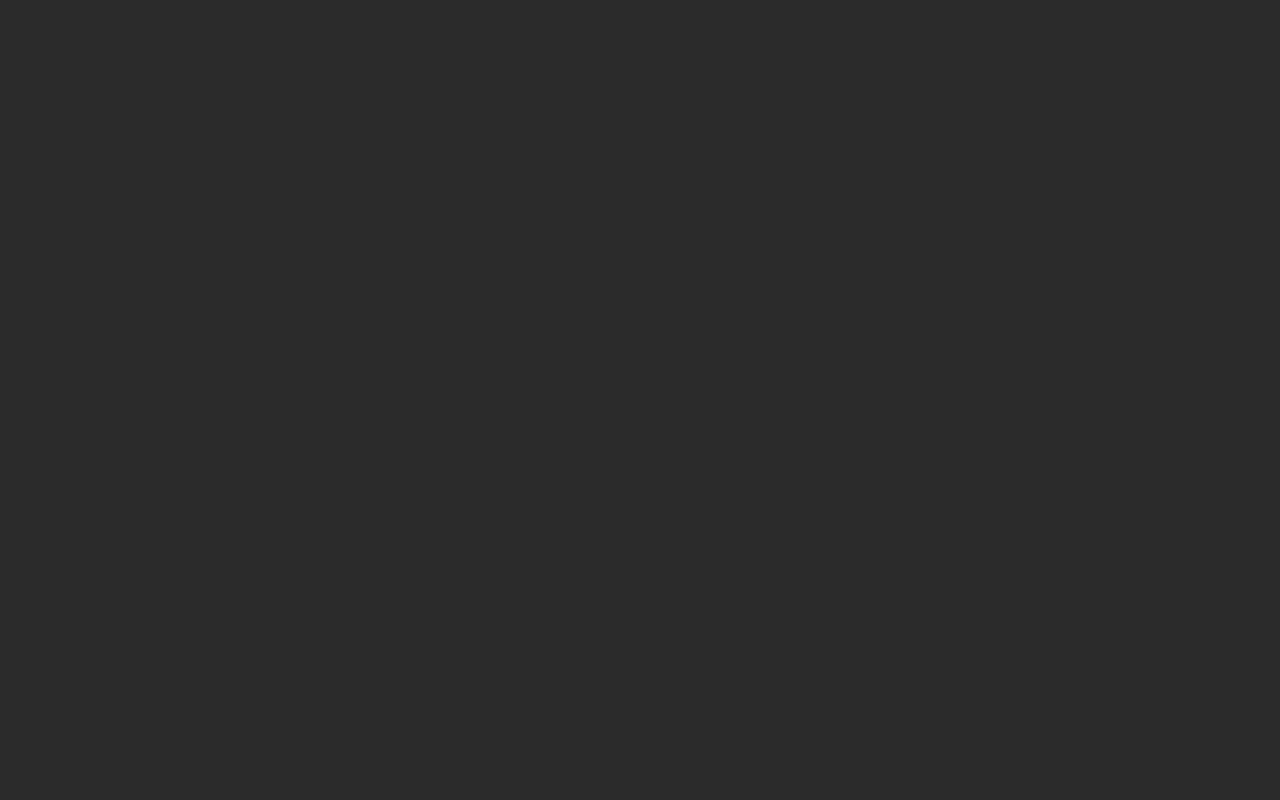
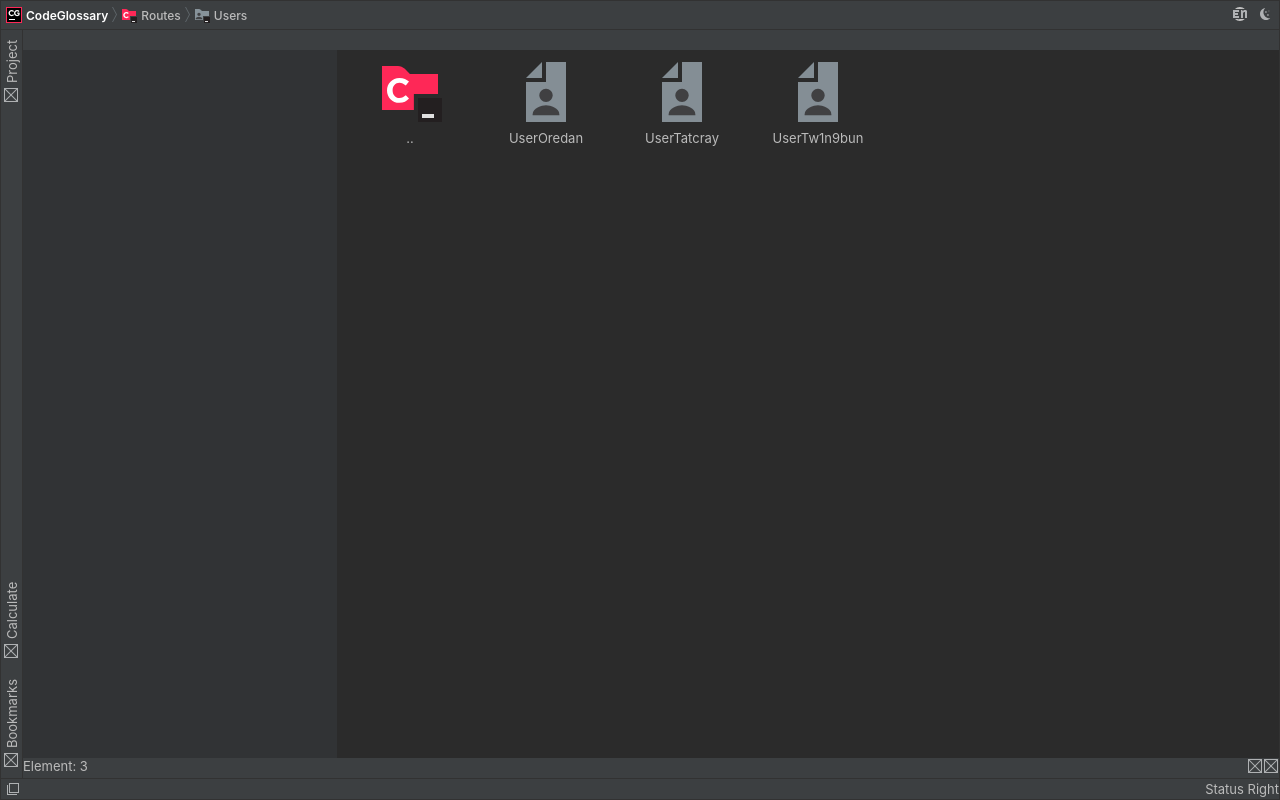
Before and after one commit to cclarice/CodeGlossary, a Vue app: page /users in a window 1280 px wide. Before the commit this address had no page. Built offline with nearby package versions, Linux system fonts and the light colour scheme.

Commit message:
Adding favicons to constants

```diff
--- a/src/consts/favicons.ts
+++ b/src/consts/favicons.ts
@@ -7,8 +7,9 @@ export const FILE_TS				= require('@/assets/favicons/file/ts.svg')
 export const FILE_CPP				= require('@/assets/favicons/file/cpp.svg')
 export const FILE_C					= require('@/assets/favicons/file/c.svg')
 export const FILE_HTML			= require('@/assets/favicons/file/html.svg')
-export const FILE_DEV				= require('@/assets/favicons/file/dev.svg')
+export const FILE_DEV				= require('@/assets/favicons/file/develop.svg')
 export const FILE_USER			= require('@/assets/favicons/file/user.svg')
+export const FILE_CODEGLO   = require('@/assets/favicons/file/codeglo.svg')
 
 export const FOLDER_NULL		= require('@/assets/favicons/folder/null.svg')
 export const FOLDER_JS			= require('@/assets/favicons/folder/js.svg')
@@ -17,8 +18,9 @@ export const FOLDER_TS			= require('@/assets/favicons/folder/ts.svg')
 export const FOLDER_CPP			= require('@/assets/favicons/folder/cpp.svg')
 export const FOLDER_C				= require('@/assets/favicons/folder/c.svg')
 export const FOLDER_HTML		= require('@/assets/favicons/folder/html.svg')
-export const FOLDER_DEV			= require('@/assets/favicons/folder/dev.svg')
+export const FOLDER_DEV			= require('@/assets/favicons/folder/develop.svg')
 export const FOLDER_USER		= require('@/assets/favicons/folder/user.svg')
+export const FOLDER_CODEGLO = require('@/assets/favicons/folder/codeglo.svg')
 
 export const PROJECT_NULL		= require('@/assets/favicons/project/null.svg')
 export const PROJECT_JS			= require('@/assets/favicons/project/js.svg')
@@ -27,8 +29,9 @@ export const PROJECT_TS			= require('@/assets/favicons/project/ts.svg')
 export const PROJECT_CPP		= require('@/assets/favicons/project/cpp.svg')
 export const PROJECT_C			= require('@/assets/favicons/project/c.svg')
 export const PROJECT_HTML		= require('@/assets/favicons/project/html.svg')
-export const PROJECT_DEV		= require('@/assets/favicons/project/dev.svg')
+export const PROJECT_DEV		= require('@/assets/favicons/project/develop.svg')
 export const PROJECT_USER		= require('@/assets/favicons/project/user.svg')
+export const PROJECT_CODEGLO= require('@/assets/favicons/project/codeglo.svg')
 
 export const CMD = require('@/assets/favicons/cmd.svg')
 export const FAVICON = require('@/assets/favicons/favicon.svg')
--- a/src/router/routes/develop.ts
+++ b/src/router/routes/develop.ts
@@ -1,5 +1,6 @@
 import { RouteRecordRaw } from 'vue-router'
 import { EMPTY_LAYOUT, MAIN_LAYOUT } from '@/consts/layouts'
+import { PROJECT_DEV, FILE_DEV, TYPOGRAPHY } from '@/consts/favicons'
 
 const develop: Array<RouteRecordRaw> = [
 	{
@@ -8,7 +9,7 @@ const develop: Array<RouteRecordRaw> = [
     component: () => import('@/views/Explorer.vue'),
     meta: {
       title: 'Develop',
-      favicon: require('@/assets/favicons/test.svg'),
+      favicon: PROJECT_DEV,
       parent: '/routes',
       layout: MAIN_LAYOUT
     }
@@ -19,7 +20,7 @@ const develop: Array<RouteRecordRaw> = [
 		component: () => import('@/views/develop/Typography.vue'),
 		meta: {
 			title: 'Typography',
-			favicon: require('@/assets/favicons/typography.svg'),
+			favicon: TYPOGRAPHY,
 			parent: '/develop',
       layout: MAIN_LAYOUT
 		}
@@ -30,7 +31,7 @@ const develop: Array<RouteRecordRaw> = [
 		component: 	() => import('@/views/Home.vue'),
 		meta: {
 			title:   	'Home - Empty Layout',
-			favicon: 	require('@/assets/favicons/cmd.svg'),
+			favicon:  FILE_DEV,
 			layout: 	EMPTY_LAYOUT,
 			parent:		'/develop'
 		}
@@ -38,12 +39,10 @@ const develop: Array<RouteRecordRaw> = [
 	{
 		path: '/develop/duck',
 		name: 'Duck',
-		// eslint-disable-next-line @typescript-eslint/ban-ts-comment
-		// @ts-ignore
 		component: () => import('@/views/develop/Duck.vue'),
 		meta: {
 			title: 'Typography',
-			favicon: require('@/assets/favicons/cmd.svg'),
+			favicon: FILE_DEV,
 			parent: '/develop',
 			layout: EMPTY_LAYOUT
 		}
@@ -54,7 +53,7 @@ const develop: Array<RouteRecordRaw> = [
 		component:  () => import('@/views/develop/LargeImage.vue'),
 		meta: {
 			title: 		'Large Image',
-			favicon:  require('@/assets/favicons/cmd.svg'),
+			favicon:  FILE_DEV,
 			layout:   MAIN_LAYOUT,
 			parent:		'/develop/empty'
 		}
@@ -65,7 +64,7 @@ const develop: Array<RouteRecordRaw> = [
 		component:	() => import('@/views/develop/Navigator.vue'),
 		meta: {
 			title:		'Navigator',
-			favicons:	require('@/assets/favicons/cmd.svg'),
+			favicon:  FILE_DEV,
 			layout:		MAIN_LAYOUT,
 			parent:		'/develop'
 		}
@@ -76,7 +75,7 @@ const develop: Array<RouteRecordRaw> = [
 		component:  () => import('@/views/develop/Gamepad.vue'),
 		meta: {
 			title:		'Gamepad',
-			favicon:  require('@/assets/favicons/cmd.svg'),
+			favicon:  FILE_DEV,
 			layout:   MAIN_LAYOUT,
 			parent:   '/develop'
 		}
--- a/src/router/routes/routes.ts
+++ b/src/router/routes/routes.ts
@@ -1,6 +1,8 @@
 import { RouteRecordRaw } from 'vue-router'
 import develop from '@/router/routes/develop'
 import { MAIN_LAYOUT } from '@/consts/layouts'
+import { FAVICON, PROJECT_CODEGLO } from '@/consts/favicons'
+import users from '@/router/routes/users/users'
 
 const routes: Array<RouteRecordRaw> = [
   {
@@ -10,6 +12,7 @@ const routes: Array<RouteRecordRaw> = [
     meta: {
       title: 'CodeGlossary',
       parent: null,
+      favicon: FAVICON,
       layout: MAIN_LAYOUT
     }
   },
@@ -21,9 +24,22 @@ const routes: Array<RouteRecordRaw> = [
       title: 'CodeGlossary',
       parent: '/',
       layout: MAIN_LAYOUT,
+      favicon: PROJECT_CODEGLO
     }
   },
-  ...develop
+  ...develop,
+  ...users,
+  {
+    path: '/:pathMatch(.*)*',
+    name: 'NotFound',
+    component: () => import('@/views/Explorer.vue'),
+    meta: {
+      title: '404',
+      parent: '/',
+      layout: MAIN_LAYOUT,
+      favicon: PROJECT_CODEGLO
+    }
+  }
 ]
 
 routes.forEach((route: RouteRecordRaw) => {
--- a/src/router/routes/users/users.ts
+++ b/src/router/routes/users/users.ts
@@ -0,0 +1,52 @@
+import { PROJECT_USER, FILE_USER } from '@/consts/favicons'
+import { MAIN_LAYOUT } from '@/consts/layouts'
+import { RouteRecordRaw } from 'vue-router'
+
+const users: Array<RouteRecordRaw> = [
+	{
+		path: '/users',
+		name: 'Users',
+		component: () => import('@/views/Explorer.vue'),
+		meta: {
+			title: 'Users',
+			favicon: PROJECT_USER,
+			parent: '/routes',
+			layout: MAIN_LAYOUT
+		}
+	},
+	{
+    path: '/users/oredan',
+    name: 'UserOredan',
+    component: () => import('@/views/Explorer.vue'),
+    meta: {
+      title: 'Oredan',
+      favicon: FILE_USER,
+      parent: '/users',
+      layout: MAIN_LAYOUT
+    }
+  },
+	{
+    path: '/users/tatcray',
+    name: 'UserTatcray',
+    component: () => import('@/views/Explorer.vue'),
+    meta: {
+      title: 'Tatcray',
+      favicon: FILE_USER,
+      parent: '/users',
+      layout: MAIN_LAYOUT
+    }
+  },
+	{
+    path: '/users/tw1n9bun',
+    name: 'UserTw1n9bun',
+    component: () => import('@/views/Explorer.vue'),
+    meta: {
+      title: 'Tw1n9bun',
+      favicon: FILE_USER,
+      parent: '/users',
+      layout: MAIN_LAYOUT
+    }
+  },
+]
+
+export default users
--- a/src/views/Explorer.vue
+++ b/src/views/Explorer.vue
@@ -40,7 +40,6 @@ export default defineComponent({
   name: 'Explorer',
   computed: {
     routes () {
-      console.log('Computing routes')
       return this.$router.getRoutes()
         .filter(route => route?.meta?.parent && (route.meta.parent as RouteRecordRaw).path === this.$route.path)
     }
```
